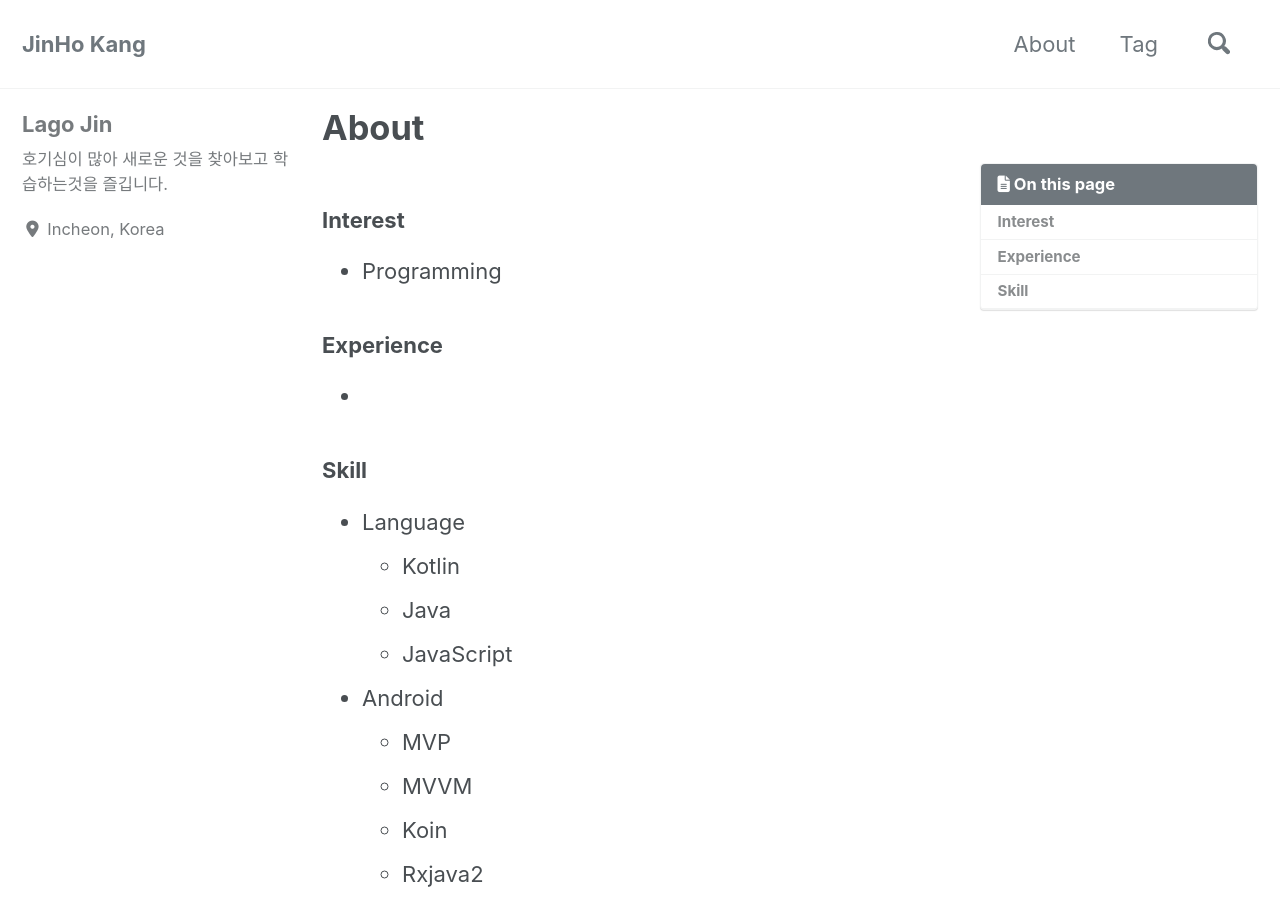
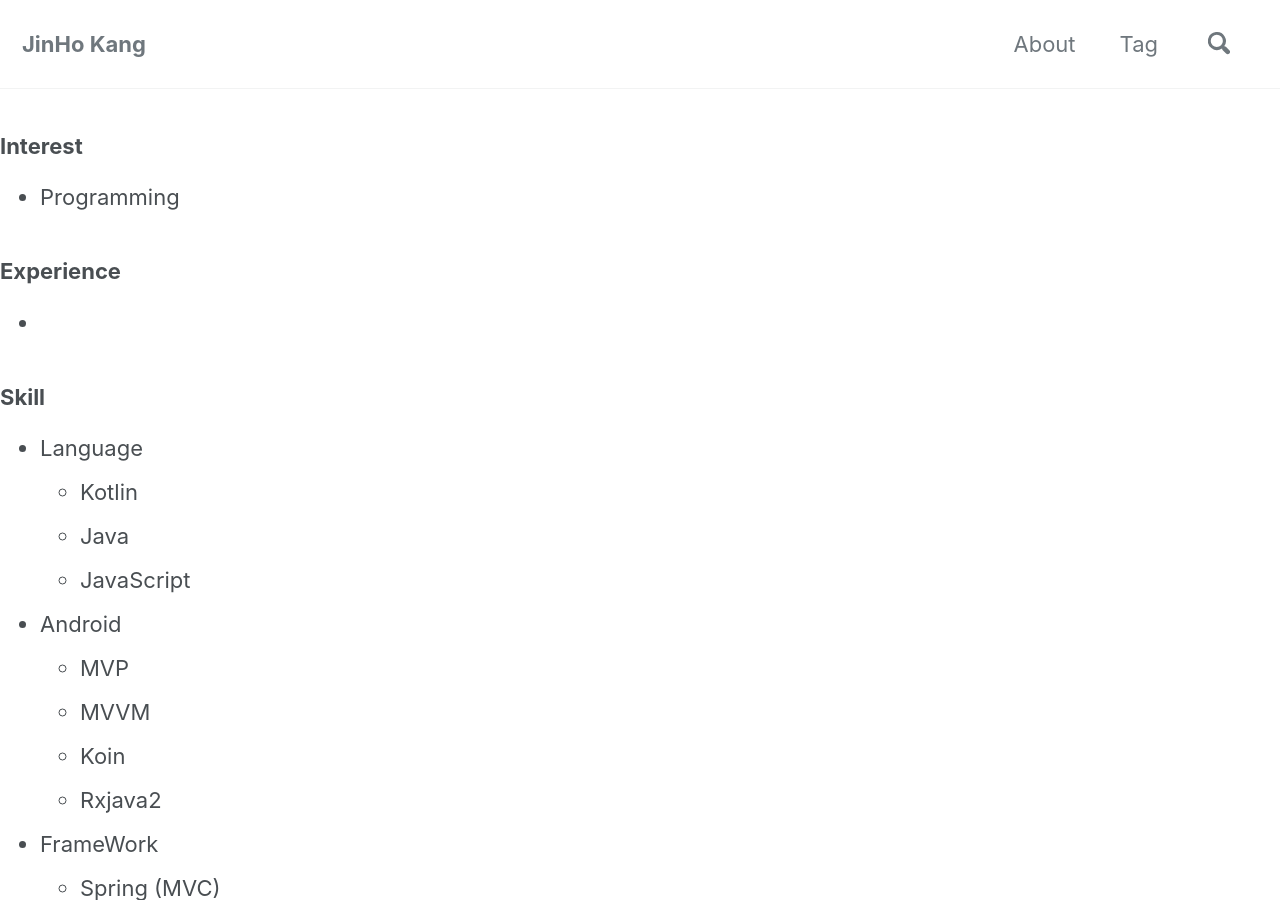
Before and after one commit to lagoJin/lagoJin.github.io, a Jekyll site: the page built from _pages/about.md, in a window 1280 px wide and 900 px high. Built offline with Jekyll 4.4.1, drawn with Linux system fonts in a browser that asks for light colours; cached includes are drawn as plain includes; nearby versions of some CDN libraries; our own code applies the rules of GitHub Pages for plain Markdown files; part of the change alters nothing that is shown; some of the changed text lies outside the part shown.

Commit message:
설정 변경

```diff
--- a/_config.yml
+++ b/_config.yml
@@ -286,9 +286,3 @@ defaults:
       comments: true
       share: true
       related: true
-  - scope :
-      path : "_pages"
-      type : pages
-    values :
-      layout : single
-      author_profile : true
```
